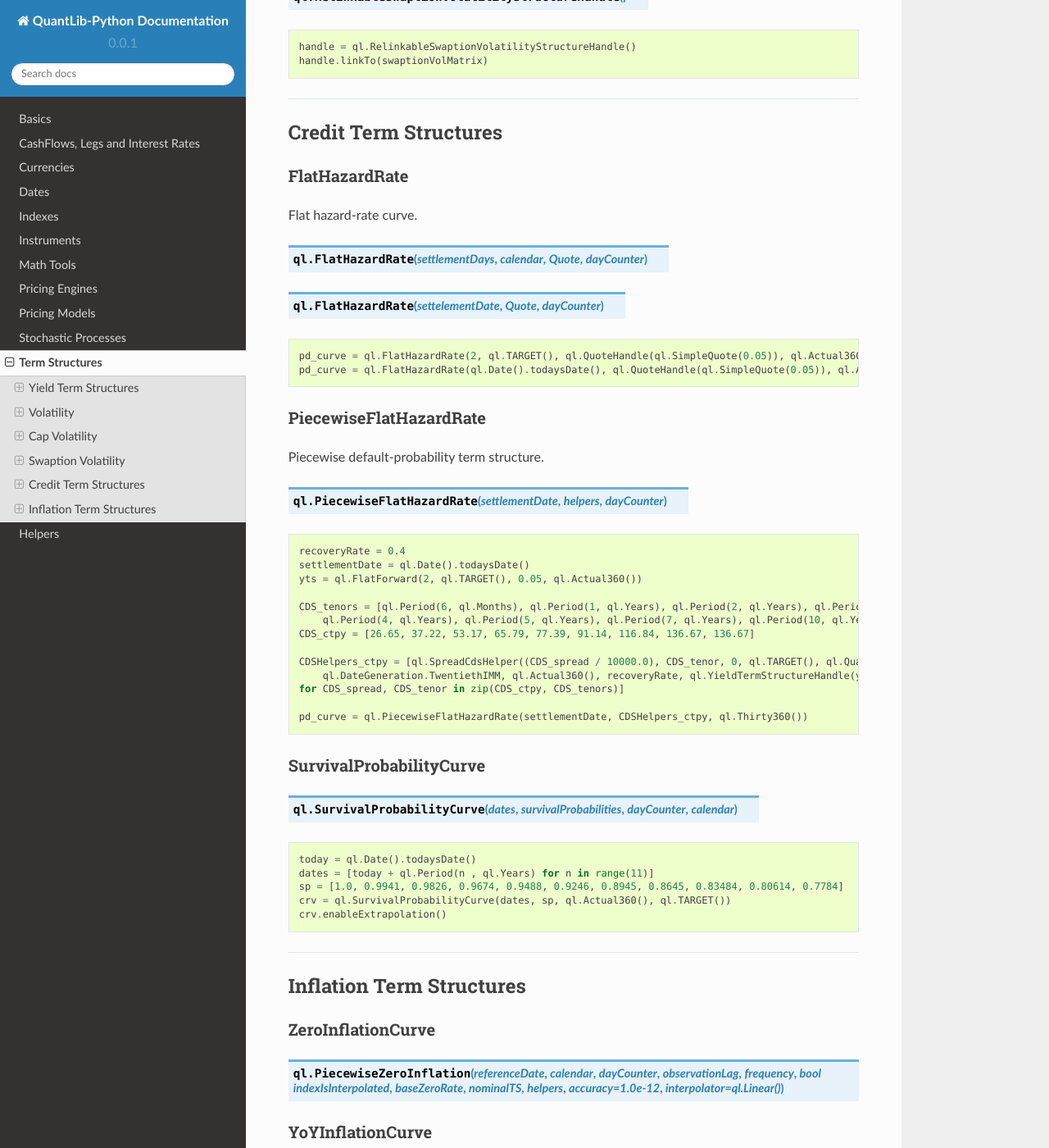
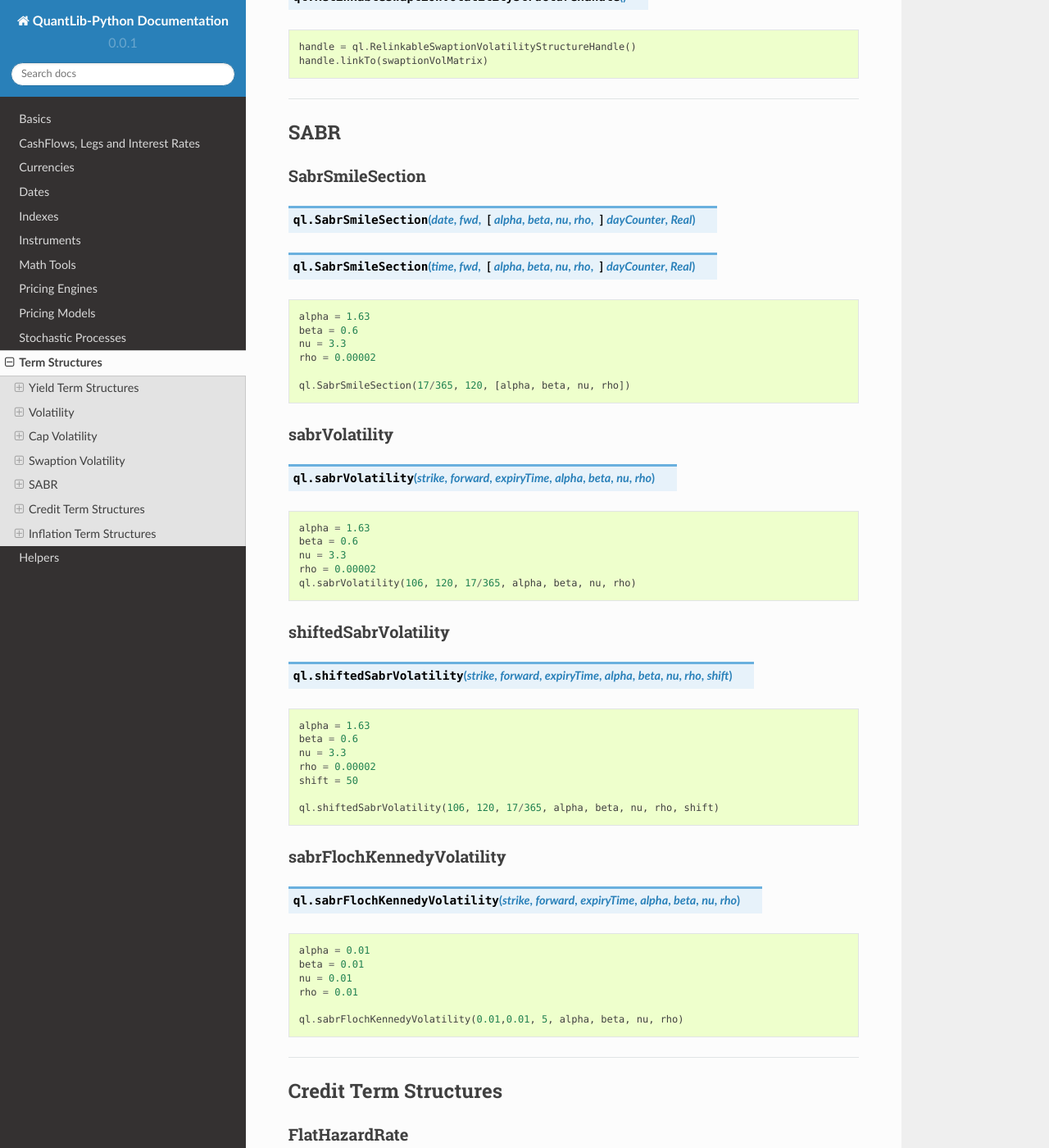
Before and after one commit to nhaga/QuantLib-Python-Docs, a Sphinx documentation site: the page built from docs/termstructures.rst, in a window 1280 px wide and 1400 px high, scrolled down 15896 px. Shown: the whole window at 82% size. Built offline with Sphinx 7.4.7 and the Read the Docs theme 2.0.0, drawn with Linux system fonts in a browser that asks for light colours; formulas are drawn with MathJax 3.

Commit message:
added sabr

```diff
--- a/docs/termstructures.rst
+++ b/docs/termstructures.rst
@@ -19,6 +19,11 @@ Term Structures
 
 -------------
 
+.. include:: termstructures/sabr.rst
+
+-------------
+
+
 .. include:: termstructures/credit.rst
 
 -------------
--- /dev/null
+++ b/docs/termstructures/sabr.rst
@@ -0,0 +1,64 @@
+SABR
+####
+
+SabrSmileSection
+****************
+
+.. function:: ql.SabrSmileSection(date, fwd, [alpha, beta, nu, rho], dayCounter, Real)
+
+.. function:: ql.SabrSmileSection(time, fwd, [alpha, beta, nu, rho], dayCounter, Real)
+
+.. code-block:: python
+
+  alpha = 1.63
+  beta = 0.6
+  nu = 3.3
+  rho = 0.00002
+
+  ql.SabrSmileSection(17/365, 120, [alpha, beta, nu, rho])
+
+
+sabrVolatility
+**************
+
+.. function::  ql.sabrVolatility(strike, forward, expiryTime, alpha, beta, nu, rho)
+
+.. code-block:: python
+
+  alpha = 1.63
+  beta = 0.6
+  nu = 3.3
+  rho = 0.00002
+  ql.sabrVolatility(106, 120, 17/365, alpha, beta, nu, rho)
+
+
+shiftedSabrVolatility
+*********************
+
+.. function:: ql.shiftedSabrVolatility(strike, forward, expiryTime, alpha, beta, nu, rho, shift)
+
+.. code-block:: python
+
+  alpha = 1.63
+  beta = 0.6
+  nu = 3.3
+  rho = 0.00002
+  shift = 50
+
+  ql.shiftedSabrVolatility(106, 120, 17/365, alpha, beta, nu, rho, shift)
+
+
+
+sabrFlochKennedyVolatility
+**************************
+
+.. function:: ql.sabrFlochKennedyVolatility(strike, forward, expiryTime, alpha, beta, nu, rho)
+
+.. code-block:: python
+
+  alpha = 0.01
+  beta = 0.01
+  nu = 0.01
+  rho = 0.01
+
+  ql.sabrFlochKennedyVolatility(0.01,0.01, 5, alpha, beta, nu, rho)
```
